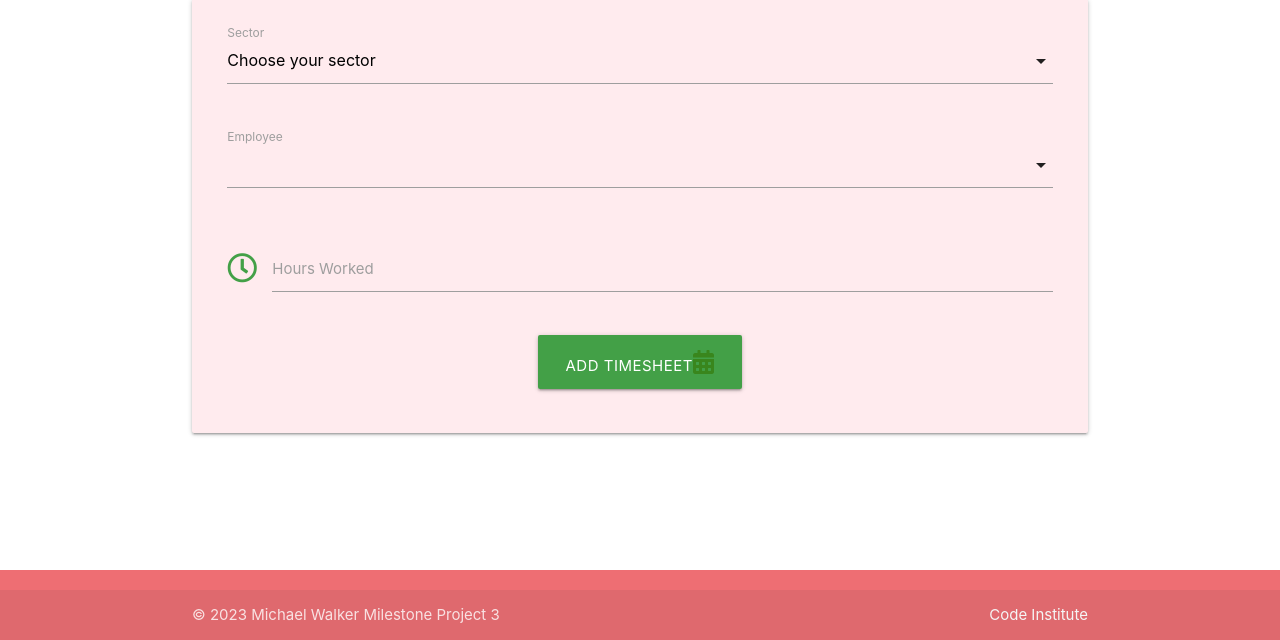
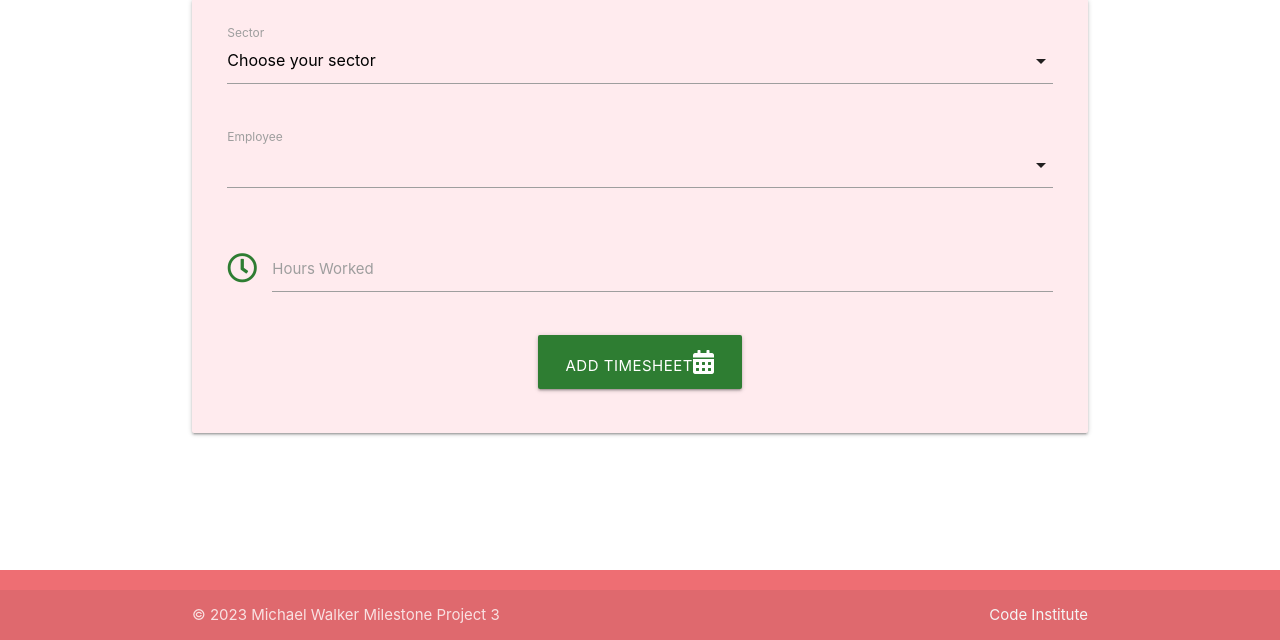
Before and after one commit to Mikewalk28/Milestone-project-3, a Flask app: page /timesheets in a window 1280 px wide. Shown: the part 160-800 px from the top of the page. Run offline with Flask 3, Linux system fonts and the light colour scheme; data that the repository does not hold is empty; some libraries are stand-ins or nearby versions.

Commit message:
updating buttons and icons to be matching

```diff
--- a/overheadmanager/templates/home.html
+++ b/overheadmanager/templates/home.html
@@ -32,11 +32,11 @@
         {% block content %}
          <!-- Buttons to take you posting timesheet or to the report section -->
         <div id="homeSection" class="col s12 center-align">
-            <a href="timesheets" id="timesheet" class="btn-large green darken-3">Enter Timesheets</a>
+            <a href="timesheets" id="timesheet" class="btn-large green darken-3">Enter Timesheets<i class="fas fa-calendar-alt" style="color: white;"></i></a>
         </div>
 
         <div class="col s12 center-align">
-            <a href="reports" id="report" class="btn-large green darken-3">Generate Reports</a>
+            <a href="reports" id="report" class="btn-large green darken-3">Generate Reports<i class="fas fa-chart-bar" style="color: white;"></i></a>
         </div>
         {% endblock %}
     </main>
--- a/overheadmanager/templates/timesheets.html
+++ b/overheadmanager/templates/timesheets.html
@@ -31,7 +31,7 @@
         <!-- Manual input button for numerical value -->
         <div class="row">
             <div class="input-field col s12">
-                <i class="far fa-clock prefix green-text text-darken-1"></i>
+                <i class="far fa-clock prefix green-text text-darken-3"></i>
                 <input id="category_name" name="hours" minlength="1" maxlength="3" type="number" class="validate" required>
                 <label for="category_name">Hours Worked</label>
             </div>
@@ -39,8 +39,8 @@
         <!-- submit button -->
         <div class="row">
             <div class="col s12 center-align">
-                <button type="submit" class="btn-large green darken-1">
-                    Add Timesheet<i class="fas fa-calendar-alt" style="color: #39861d;"></i></i>
+                <button type="submit" class="btn-large green darken-3">
+                    Add Timesheet<i class="fas fa-calendar-alt" style="color: white;"></i></i>
                 </button>
             </div>
         </div>
```
Also changed, not shown: overheadmanager/templates/view_timesheet.html (+5 -6 lines).
